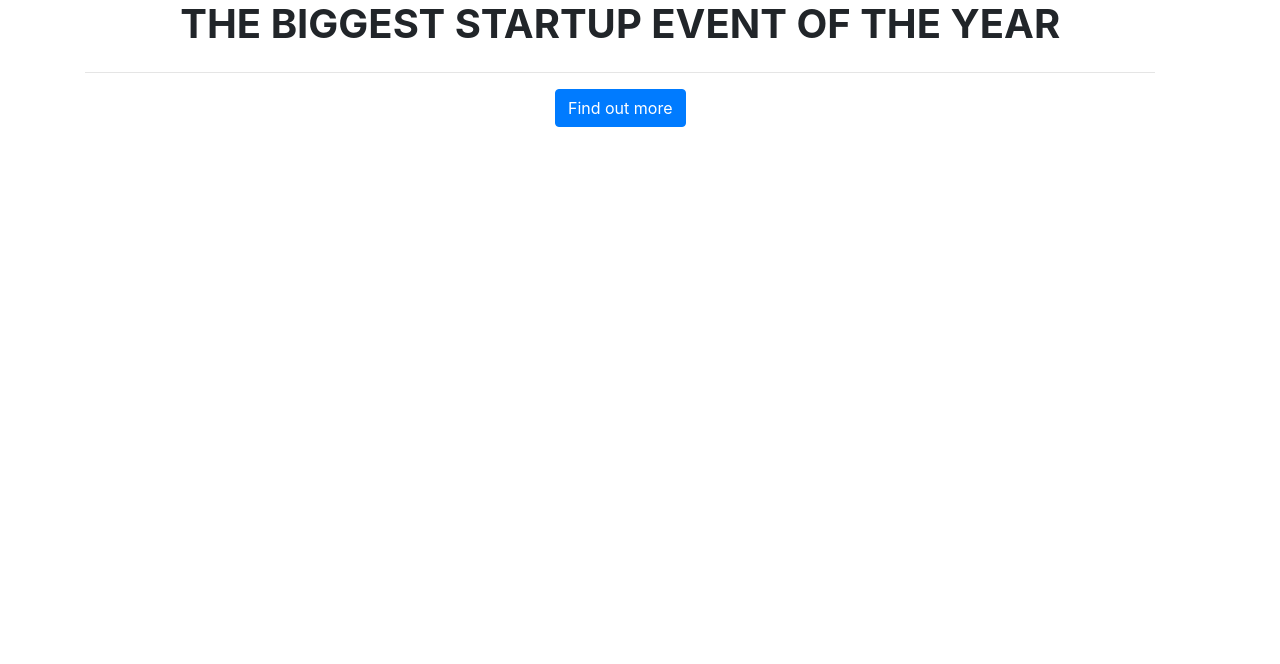
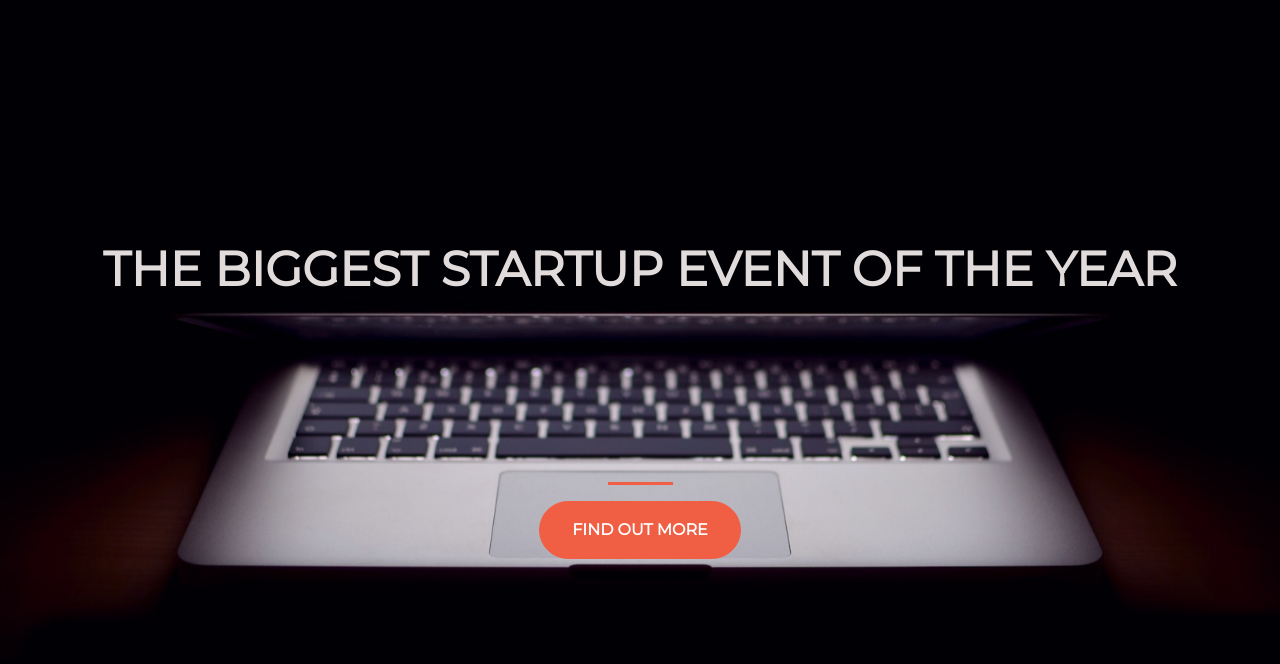
Before and after one commit to Indianapolis-Jones/Startup-of-the-year, a plain HTML site: page index.html in a window 1280 px wide. Drawn offline with nearby package versions, Linux system fonts and the light colour scheme.

Commit message:
Update index.html

```diff
--- a/index.html
+++ b/index.html
@@ -13,7 +13,7 @@
     <link rel="stylesheet" href="https://stackpath.bootstrapcdn.com/bootstrap/4.3.1/css/bootstrap.min.css" integrity="sha384-ggOyR0iXCbMQv3Xipma34MD+dH/1fQ784/j6cY/iJTQUOhcWr7x9JvoRxT2MZw1T" crossorigin="anonymous">
 
     <!-- Your own stylesheet -->
-    <link rel="stylesheet" type="text/css" href="styleLAND.css">
+    <link rel="stylesheet" type="text/css" href="style.css">
   </head>
   <body>
     <div class="container d-flex align-items-center h-100">
```
